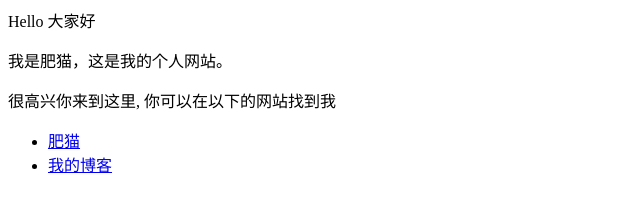
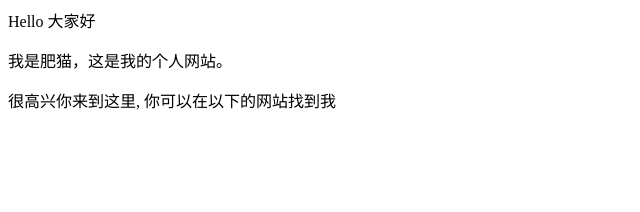
Before and after one commit to garfieldkimber/garfieldkimber.github.io, a plain HTML site: page index.html in a window 1280 px wide. Shown: the whole page, without its empty margins (0-640 px from the left). Drawn offline with Linux system fonts and the light colour scheme.

Commit message:
Update index.html

```diff
--- a/index.html
+++ b/index.html
@@ -1,8 +1,3 @@
 <p>Hello 大家好</p>
 <p>我是肥猫，这是我的个人网站。 </p>
 <p>很高兴你来到这里, 你可以在以下的网站找到我</p>
-
-<ul>
-  <li> <a href="https://www.zhihu.com/people/AJLoveChina">肥猫</a> </li>
-  <li> <a href="http://hejie.nigeerhuo.com">我的博客</a> </li>
-</ul>
```
